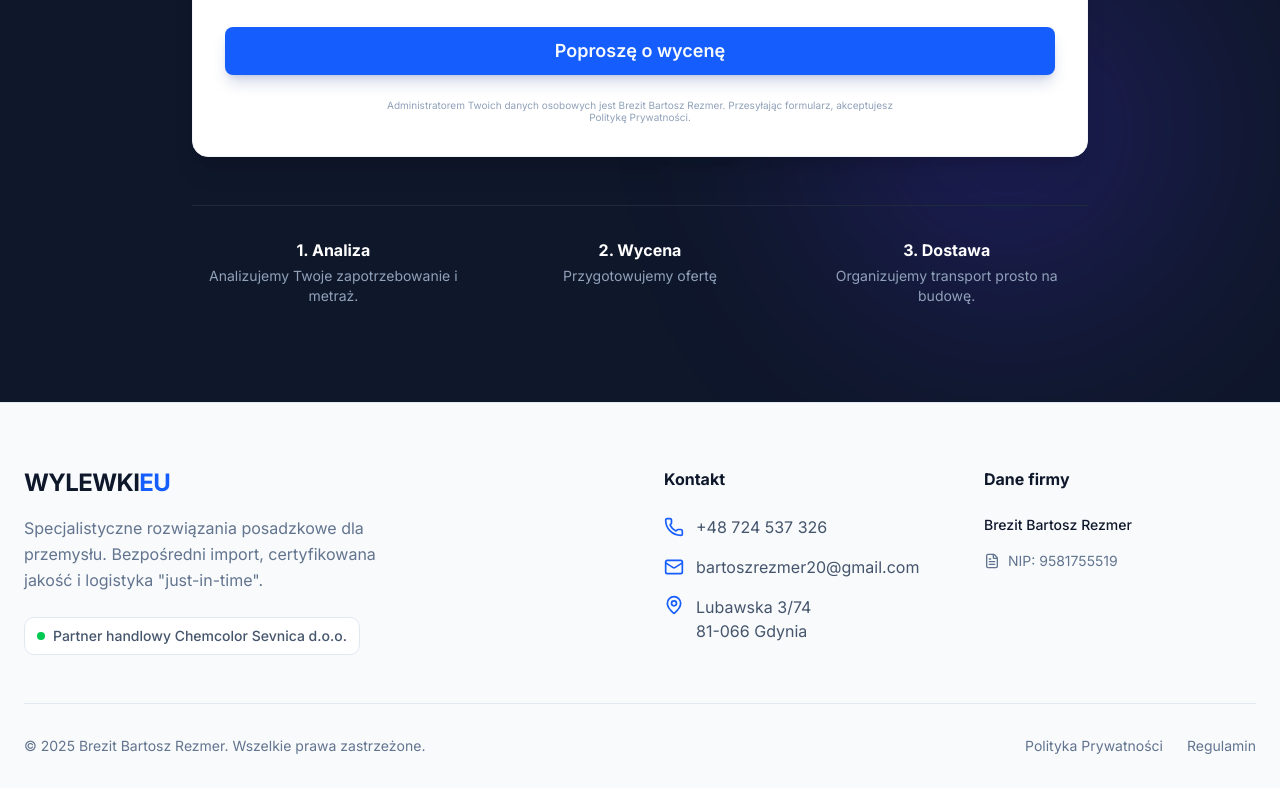
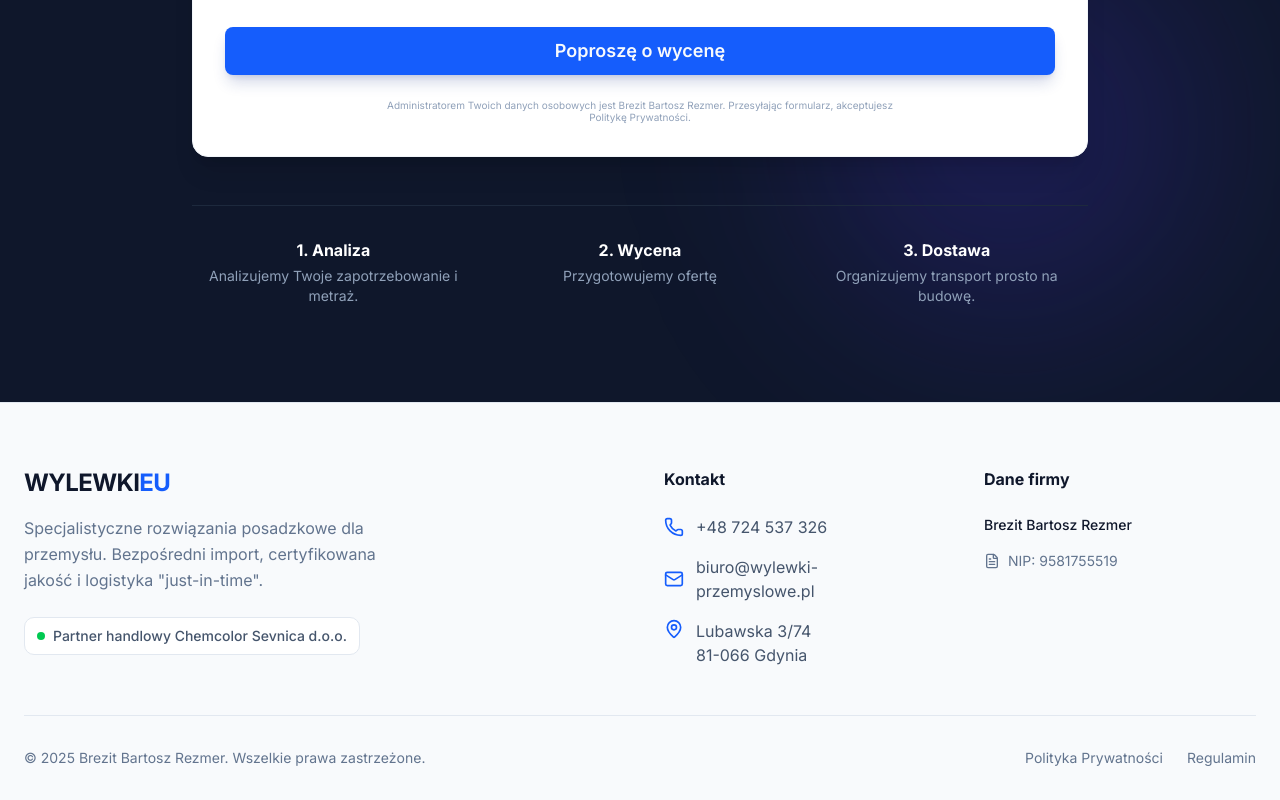
Before and after one commit to Rezmii/wylewki-landing, a Next.js app: page / in a window 1280 px wide. Shown: the part 5115-5915 px from the top of the page. Built offline with nearby package versions, Linux system fonts and the light colour scheme; no server answers.

Commit message:
podmiana maila

```diff
--- a/app/page.tsx
+++ b/app/page.tsx
@@ -939,11 +939,11 @@ export default function Home() {
                 </li>
                 <li>
                   <a
-                    href="mailto:bartoszrezmer20@gmail.com"
+                    href="mailto:biuro@wylewki-przemyslowe.pl"
                     className="flex items-center gap-3 text-slate-600 hover:text-blue-600 transition-colors"
                   >
                     <Mail className="h-5 w-5 text-blue-600" />
-                    <span>bartoszrezmer20@gmail.com</span>
+                    <span>biuro@wylewki-przemyslowe.pl</span>
                   </a>
                 </li>
                 <li className="flex items-start gap-3 text-slate-600">
```
